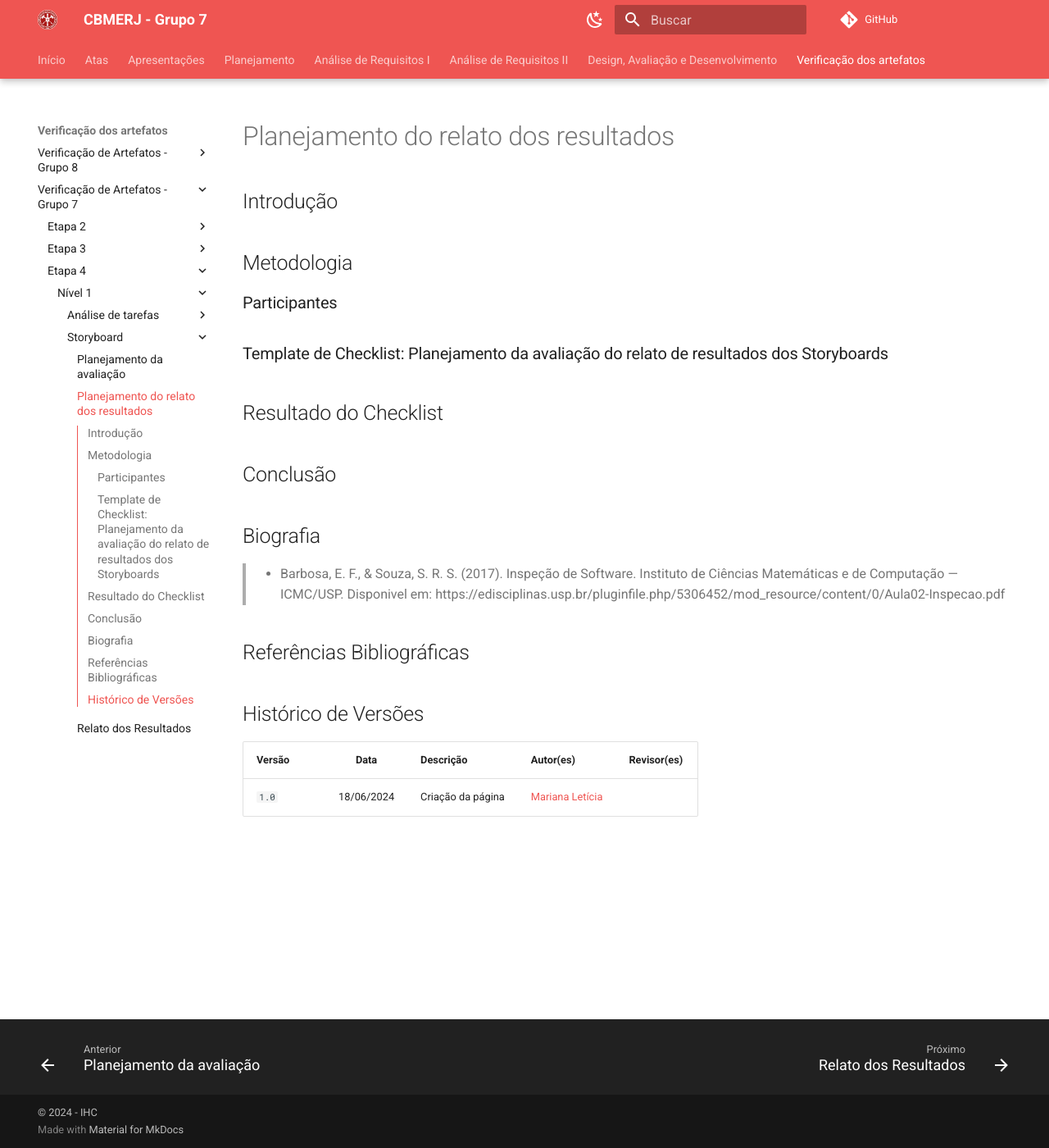
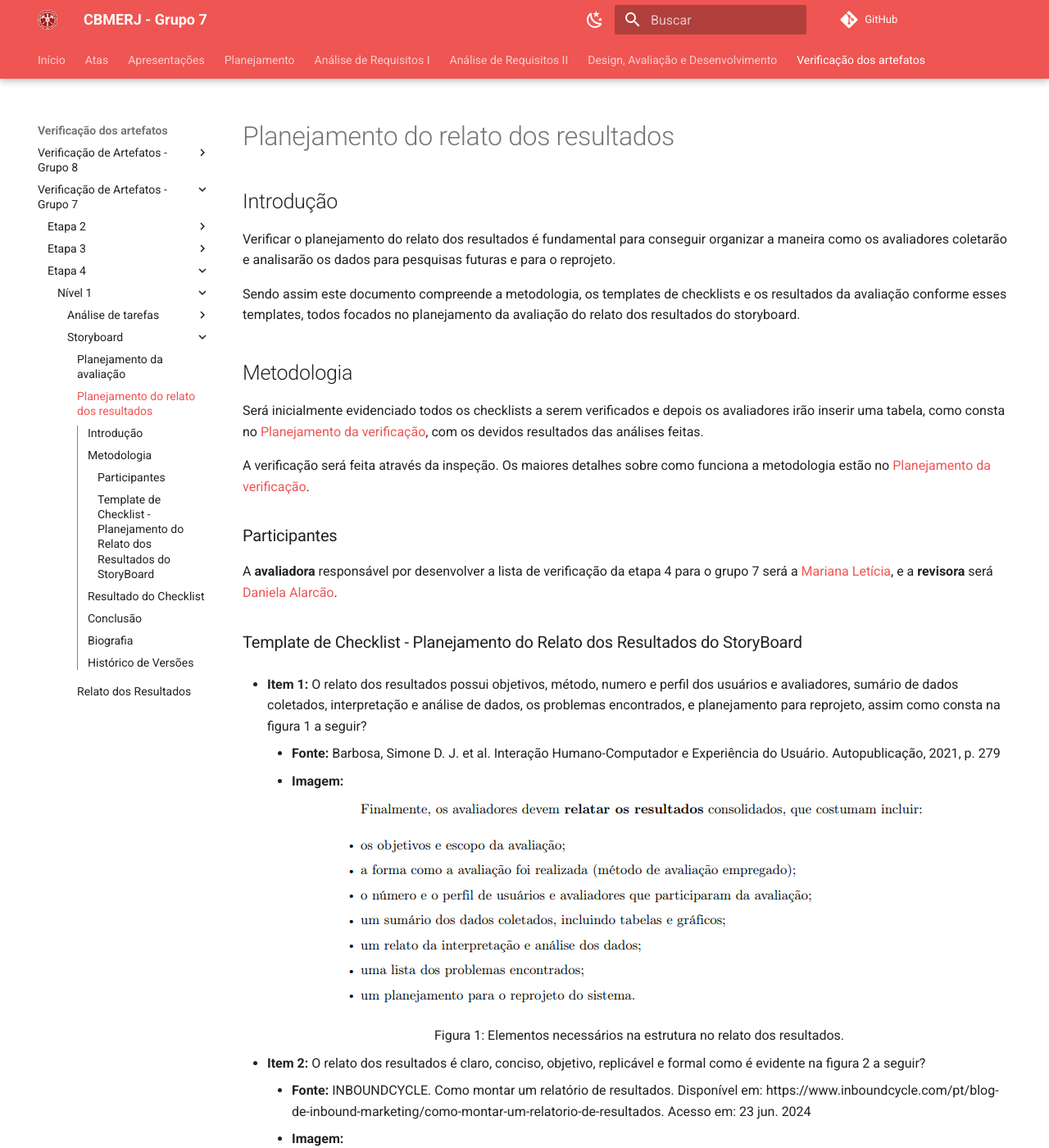
Before and after one commit to Interacao-Humano-Computador/2024.1-CBMERJ, an MkDocs documentation site: the page built from docs/verificacao_artefatos/verificacao_nosso_grupo/etapa_4/nivel_1/storyboard/planejamento_relato_resultados.md, in a window 1280 px wide and 1400 px high. Shown: the whole window at 82% size. Built offline with MkDocs 1.6.1 and Material for MkDocs 9.7.7, drawn with Linux system fonts in a browser that asks for light colours; comment, search, counter and statistics services are not loaded; some of the changed text lies outside the part shown.

Commit message:
adicionando template de checklist de planejamento do storyboard

```diff
--- a/docs/verificacao_artefatos/verificacao_nosso_grupo/etapa_4/nivel_1/storyboard/planejamento_relato_resultados.md
+++ b/docs/verificacao_artefatos/verificacao_nosso_grupo/etapa_4/nivel_1/storyboard/planejamento_relato_resultados.md
@@ -1,78 +1,45 @@
 ## Introdução
+Verificar o planejamento do relato dos resultados é fundamental para conseguir organizar a maneira como os avaliadores coletarão e analisarão os dados para pesquisas futuras e para o reprojeto.
 
+Sendo assim este documento compreende a metodologia, os templates de checklists e os resultados da avaliação conforme esses templates, todos focados no planejamento da avaliação do relato dos resultados do storyboard.
 
 ## Metodologia
+Será inicialmente evidenciado todos os checklists a serem verificados e depois os avaliadores irão inserir uma tabela, como consta no [Planejamento da verificação](../../../planejamento_verificacao.md), com os devidos resultados das análises feitas.
 
+A verificação será feita através da inspeção. Os maiores detalhes sobre como funciona a metodologia estão no [Planejamento da verificação](../../../planejamento_verificacao.md).
 
 ### Participantes
+A **avaliadora** responsável por desenvolver a lista de verificação da etapa 4 para o grupo 7 será a [Mariana Letícia](https://github.com/Marianannn), e a **revisora** será [Daniela Alarcão](https://github.com/danialarcao).
 
-### Template de Checklist: Planejamento da avaliação do relato de resultados dos Storyboards
-<!-- template de checklist -->
-<!-- - **Item 1:** (COLOCAR DESCRIÇÃO AQUI)
-    - **Fonte:**
+### Template de Checklist - Planejamento do Relato dos Resultados do StoryBoard
+
+- **Item 1:** O relato dos resultados possui objetivos, método, numero e perfil dos usuários e avaliadores, sumário de dados coletados, interpretação e análise de dados, os problemas encontrados, e planejamento para reprojeto, assim como consta na figura 1 a seguir?
+    - **Fonte:**  Barbosa, Simone D. J. et al. Interação Humano-Computador e Experiência do Usuário. Autopublicação, 2021, p. 279
     - **Imagem:**
     <br>
 
     <center>
 
-    ![](img/)
+    ![](img/planejamento_relato_resultados.png)
 
     </center>
 
-    <p style="text-align: center">Figura 1: (COLOCAR A DESCRIÇÃO DA PERGUNTA QUI)</p>
+    <p style="text-align: center">Figura 1: Elementos necessários na estrutura no relato dos resultados.</p>
 
-- **Item 2:** (COLOCAR DESCRIÇÃO)
-    - **Fonte:** (COLOCAR FONTE AQUI)
+- **Item 2:** O relato dos resultados é claro, conciso, objetivo, replicável e formal como é evidente na figura 2 a seguir?
+    - **Fonte:**  INBOUNDCYCLE. Como montar um relatório de resultados. Disponível em: https://www.inboundcycle.com/pt/blog-de-inbound-marketing/como-montar-um-relatorio-de-resultados. Acesso em: 23 jun. 2024
     - **Imagem:**
     <br>
 
     <center>
 
-    ![](img/)
+    ![](img/planejamento_relato_resultados_caracteristicas.png)
 
     </center>
 
-    <p style="text-align: center">Figura 2: (COLOCAR A LEGENDA AQUI)</p>
+    <p style="text-align: center">Figura 2: Elementos necessários na execução do relato dos resultados.</p>
 
 
-- **Item 3:** (COLOCAR DESCRIÇÃO)
-    - **Fonte:** (COLOCAR FONTE AQUI)
-    - **Imagem:**
-    <br>
-
-    <center>
-
-    ![](img/)
-
-    </center>
-
-    <p style="text-align: center">Figura 3: (COLOCAR A LEGENDA AQUI)</p>
-
-- **Item 4:**
-    - **Fonte:**
-    - **Imagem:**
-    <br>
-
-    <center>
-
-    ![](img/)
-
-    </center>
-
-    <p style="text-align: center">Figura 4: (COLOCAR A LEGENDA AQUI)</p>
-
-- **Item 5:** (COLOCAR DESCRIÇÃO)
-    - **Fonte:** (INSERIR FONTE)
-    - **Imagem:**
-    <br>
-
-    <center>
-
-    ![](img/)
-
-    </center>
-
-    <p style="text-align: center">Figura 5: (COLOCAR LEGENDA AQUI)</p> -->
 
 ## Resultado do Checklist
  <!-- template de VERIFICAÇÃO -->
@@ -100,11 +67,9 @@ title="YouTube video player" frameborder="0" allow="accelerometer; autoplay; cli
 ## Biografia
 >- Barbosa, E. F., & Souza, S. R. S. (2017). Inspeção de Software. Instituto de Ciências Matemáticas e de Computação — ICMC/USP. Disponivel em: https://edisciplinas.usp.br/pluginfile.php/5306452/mod_resource/content/0/Aula02-Inspecao.pdf
 
-## Referências Bibliográficas
-
-
 ## Histórico de Versões
 
 | Versão |    Data    | Descrição                                 | Autor(es)                                       | Revisor(es)                                    |
 | ------ | :--------: | ----------------------------------------- | ----------------------------------------------- | ---------------------------------------------- |
 | `1.0`   | 18/06/2024 | Criação da página                         | [Mariana Letícia](https://github.com/Marianannn) |   |
+| `2.0`   | 23/06/2024 | adicão de introdução e template de checklist do storyboard                          | [Mariana Letícia](https://github.com/Marianannn) |   |
```
Also changed, not shown: docs/verificacao_artefatos/verificacao_nosso_grupo/etapa_2/analise_tarefas.md (+2 -2 lines), docs/verificacao_artefatos/verificacao_nosso_grupo/etapa_4/nivel_1/storyboard/img/planejamento_relato_resultados.png (added), docs/verificacao_artefatos/verificacao_nosso_grupo/etapa_4/nivel_1/storyboard/img/planejamento_relato_resultados_caracteristicas.png (added), docs/verificacao_artefatos/verificacao_nosso_grupo/etapa_4/nivel_1/storyboard/storyboard.md (added).
